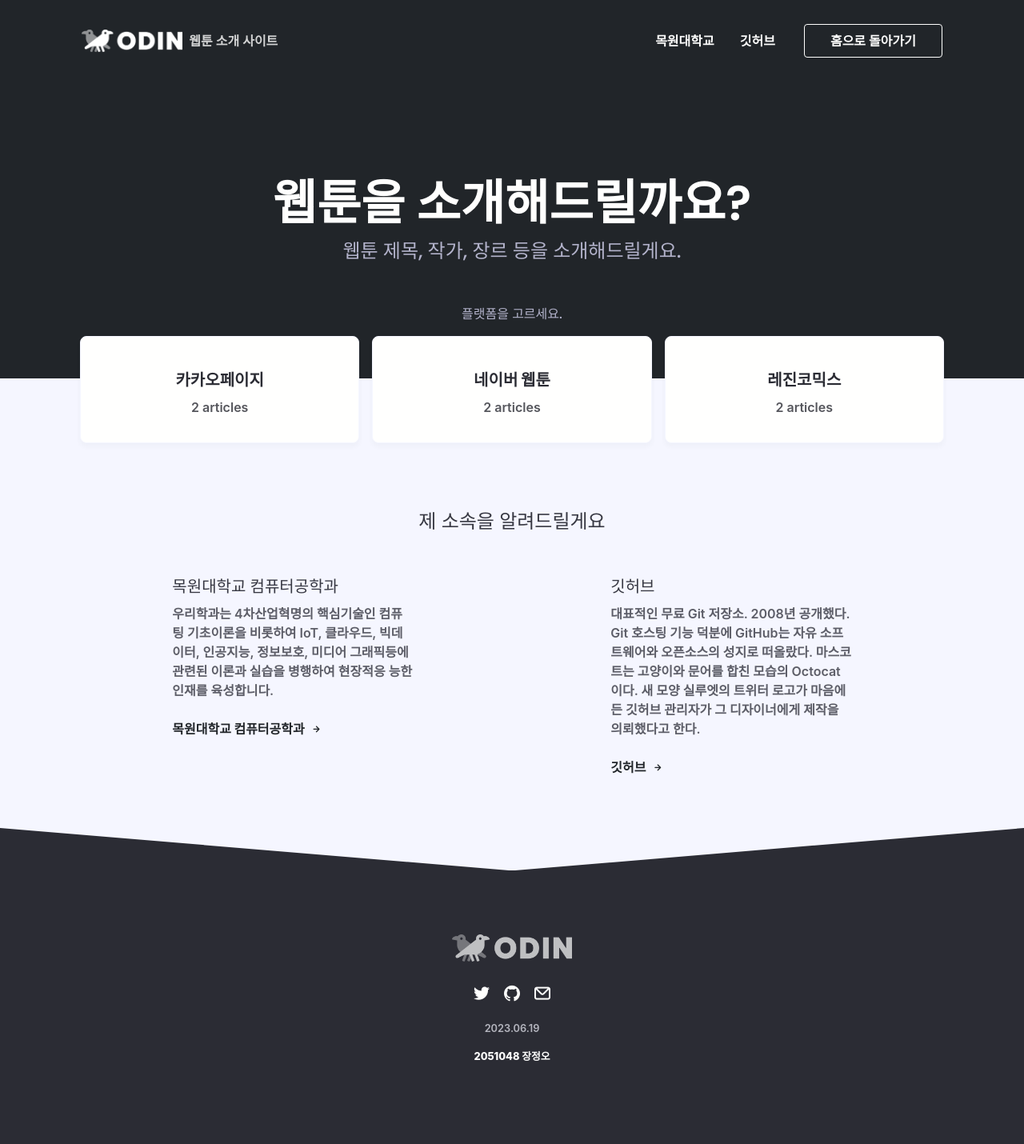
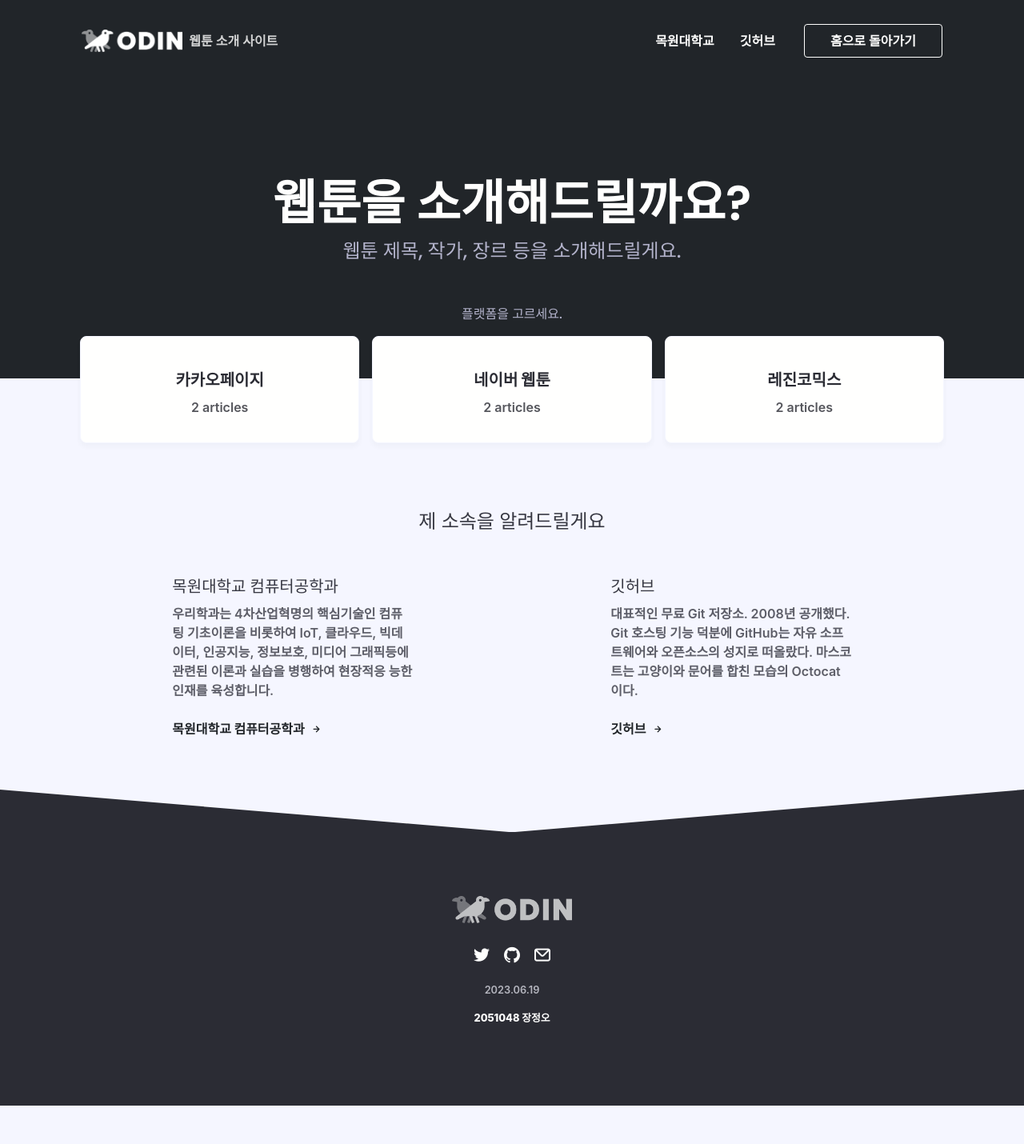
Before and after one commit to martin-yeo/k1163, a Jekyll site: the page built from index.html, in a window 1280 px wide. Shown: the whole page at 80% size. Built offline with Jekyll 4.4.1, drawn with Linux system fonts in a browser that asks for light colours; nearby versions of some CDN libraries; some web fonts are replaced; comment, search, counter and statistics services are not loaded; after the commit the page ends 1382 px from its top, so only the background shows below that.

Commit message:
메인페이지 최종 수정 완료

```diff
--- a/_includes/more-help.html
+++ b/_includes/more-help.html
@@ -13,7 +13,7 @@
 {% else %}
 <div class="column col-4 col-sm-12 p-8 mb-8 col-mx-auto">
   <h5>깃허브</h5>
-  <p>대표적인 무료 Git 저장소. 2008년 공개했다. Git 호스팅 기능 덕분에 GitHub는 자유 소프트웨어와 오픈소스의 성지로 떠올랐다. 마스코트는 고양이와 문어를 합친 모습의 Octocat이다. 새 모양 실루엣의 트위터 로고가 마음에 든 깃허브 관리자가 그 디자이너에게 제작을 의뢰했다고 한다.</p>
+  <p>대표적인 무료 Git 저장소. 2008년 공개했다. Git 호스팅 기능 덕분에 GitHub는 자유 소프트웨어와 오픈소스의 성지로 떠올랐다. 마스코트는 고양이와 문어를 합친 모습의 Octocat이다.</p>
   <a href="https://github.com/" target="_blank">깃허브 <i class='uil uil-arrow-right arrow-hover'></i></a>
 </div>
 {% endif %}
```
